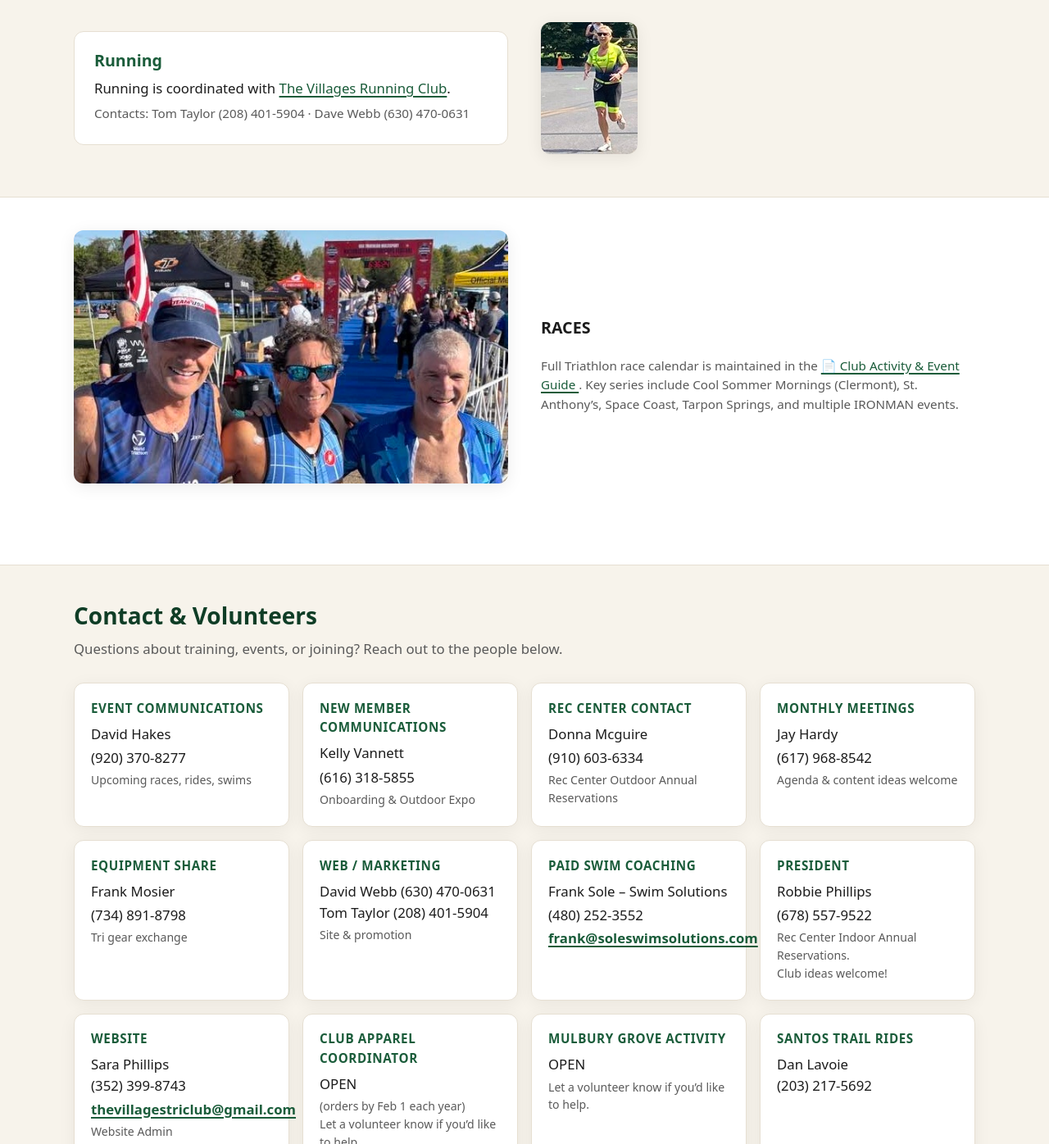
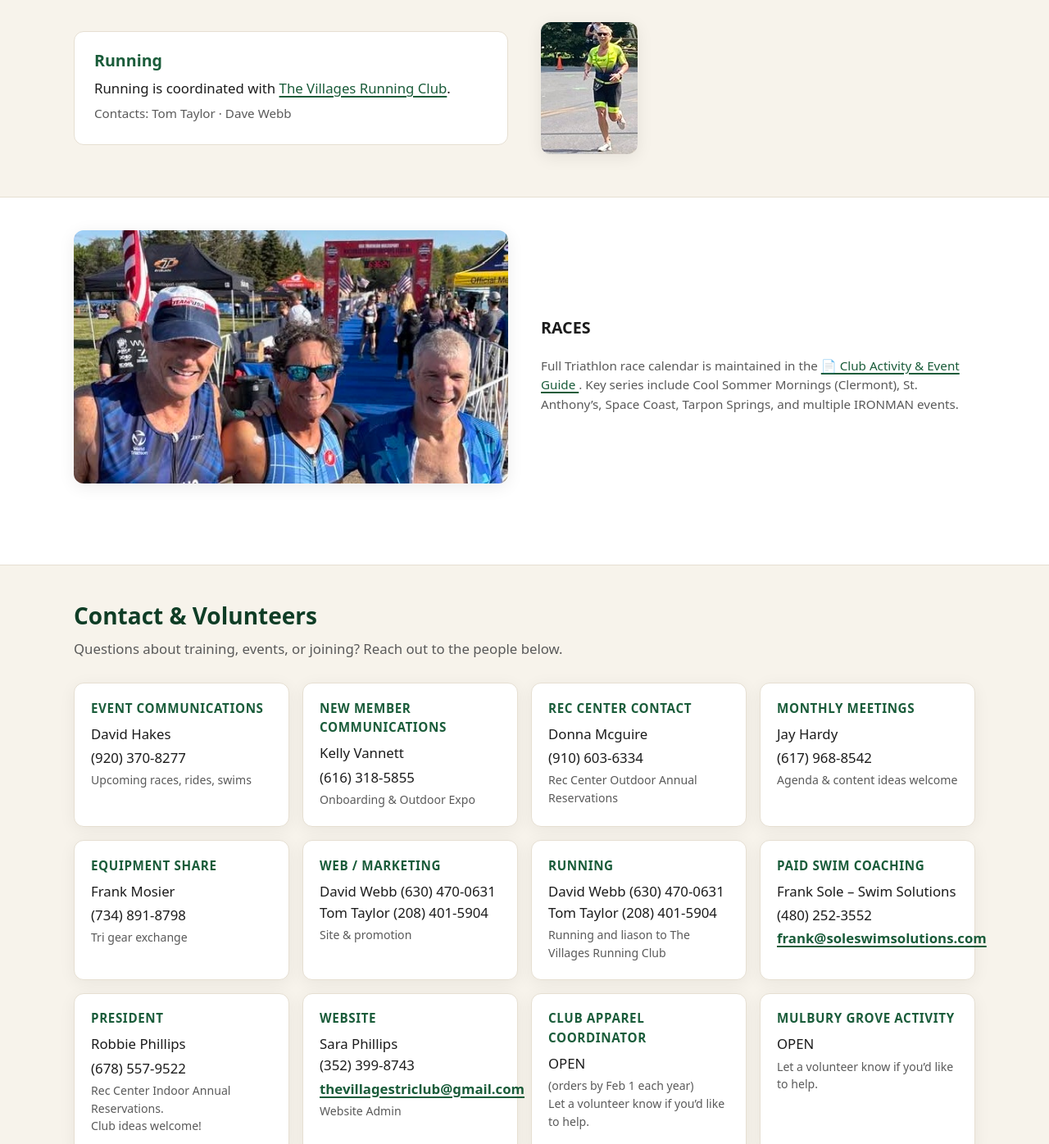
Before and after one commit to thevillagestriclub/thevillagestriclub.github.io, a plain HTML site: page index.html in a window 1280 px wide. Shown: the part 1480-2876 px from the top of the page at 82% size. Drawn offline with Linux system fonts and the light colour scheme.

Commit message:
Update contacts and add new contact cards
Removed phone numbers from contacts and added new contact cards for David Webb and Tom Taylor with roles.

```diff
--- a/index.html
+++ b/index.html
@@ -189,7 +189,7 @@
     <div class="run-note">
       <h3>Running</h3>
       <p>Running is coordinated with <a href="https://thevillagesrunningclub.com/calendar/" target="_blank" rel="noopener">The Villages Running Club</a>. </p>
-      <p class="contacts">Contacts: Tom Taylor (208) 401-5904 · Dave Webb (630) 470-0631</p>
+      <p class="contacts">Contacts: Tom Taylor · Dave Webb</p>
     </div>
 
     <!-- RIGHT COLUMN - photo -->
@@ -274,6 +274,16 @@ Tom Taylor (208) 401-5904
             </p>
             <p class="role">Site &amp; promotion</p>
           </div>
+
+          <div class="contact-card">
+            <h3>Running</h3>
+            <p>David Webb (630) 470-0631<BR>
+Tom Taylor (208) 401-5904
+            </p>
+            <p class="role">Running and liason to The Villages Running Club</p>
+          </div>
+
+
           <div class="contact-card">
             <h3>Paid Swim Coaching</h3>
             <p>Frank Sole – Swim Solutions</p>
```
